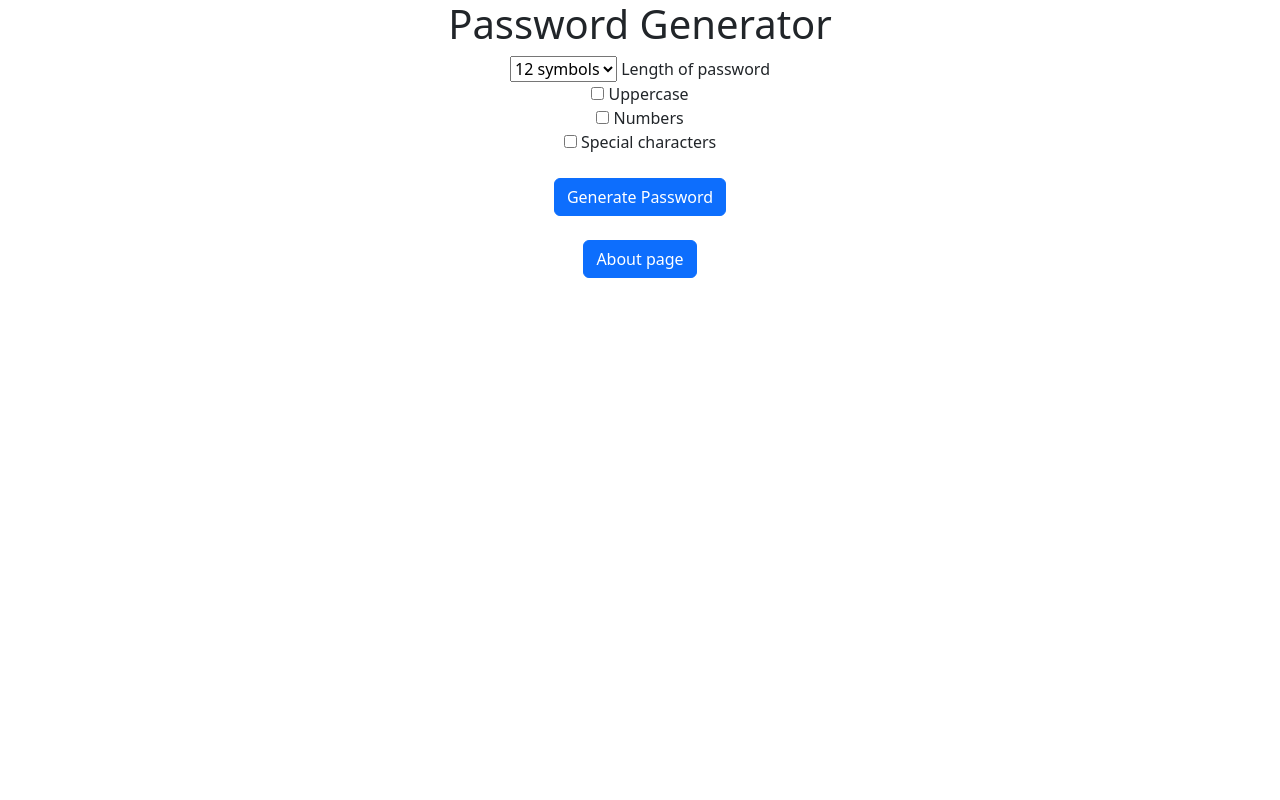
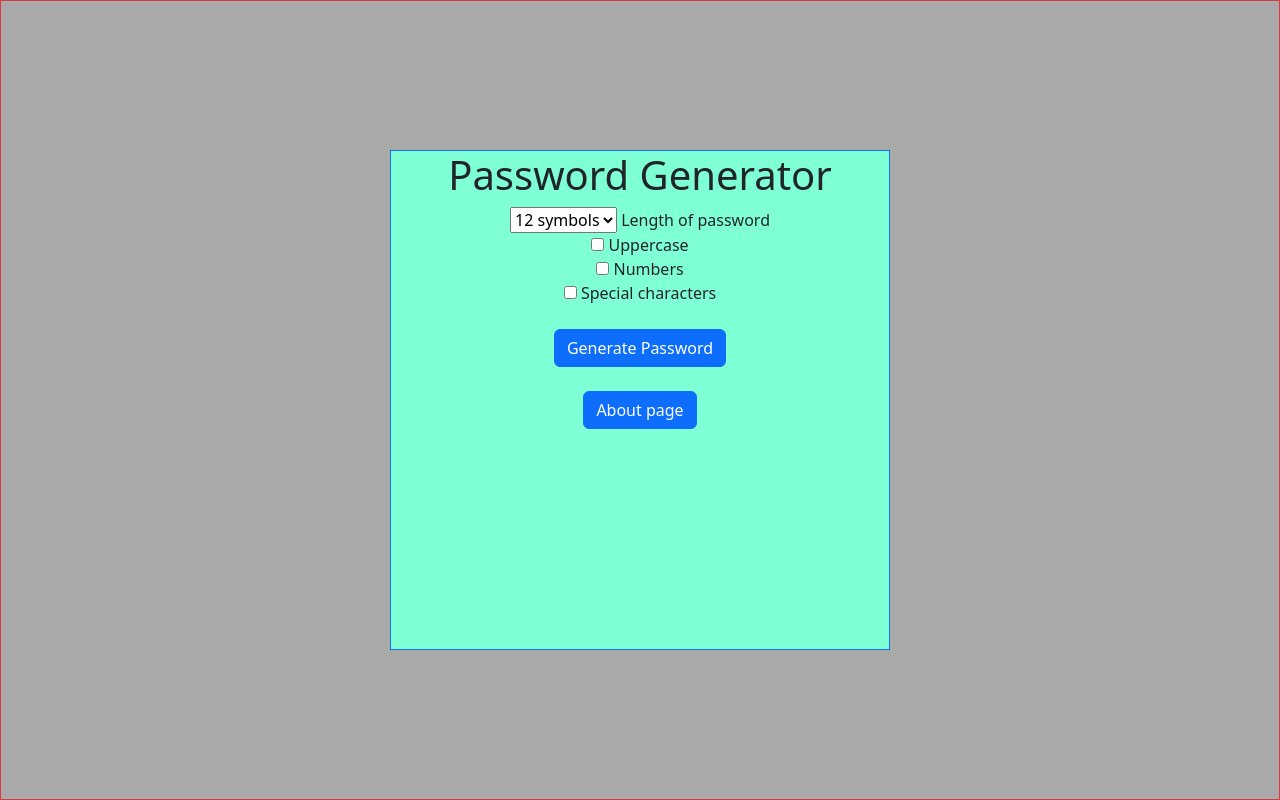
Before and after one commit to o-ptashynskyi/password_generator_project, a Django app: page / in a window 1280 px wide. Run offline with Django 4.2, Linux system fonts and the light colour scheme.

Commit message:
main block on home page is aligned in centre of the page

```diff
--- a/generator/templates/generator/home.html
+++ b/generator/templates/generator/home.html
@@ -5,8 +5,9 @@
     <title>Home page</title>
     <link href="https://cdn.jsdelivr.net/npm/bootstrap@5.3.0-alpha1/dist/css/bootstrap.min.css" rel="stylesheet" integrity="sha384-GLhlTQ8iRABdZLl6O3oVMWSktQOp6b7In1Zl3/Jr59b6EGGoI1aFkw7cmDA6j6gD" crossorigin="anonymous">
 </head>
-<body>
-<div class="container text-center">
+<body style="display: flex; align-items: center; flex-direction: column; min-height: 100vh">
+<div class="container text-center border border-danger" style="background-color: darkgray; display: flex; align-items: center; justify-content: center; flex-direction: column; min-width: 100%; min-height: 100vh">
+<div class="container text-center border border-primary" style="width: 500px; height: 500px; background-color: aquamarine">
     <h1>Password Generator</h1>
     <form action="generated_password">
         <select name="length">
@@ -35,5 +36,6 @@
         <button class="btn btn-primary">About page</button>
     </form>
 </div>
+</div>
 </body>
 </html>
```
